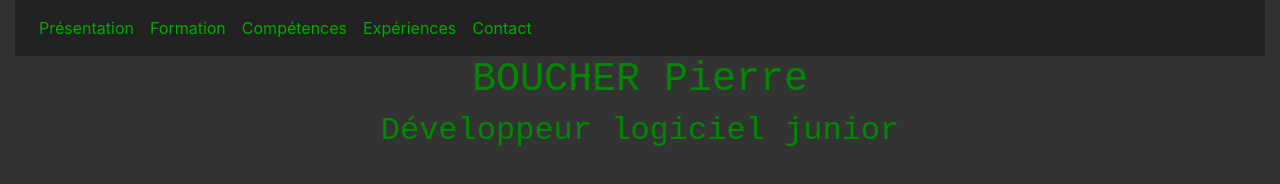
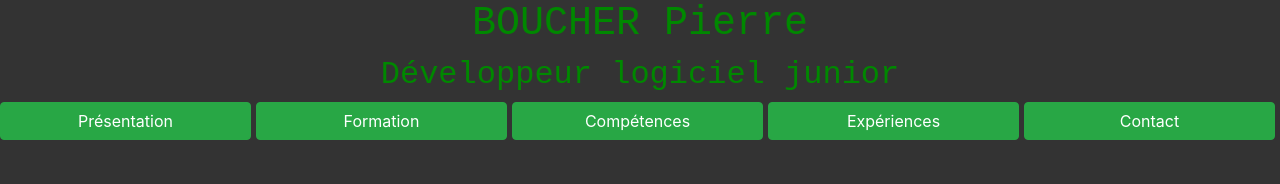
Before and after one commit to Sarastine/CvEnLigne, a plain HTML site: page index.html in a window 1280 px wide. Drawn offline with nearby package versions, Linux system fonts and the light colour scheme.

Commit message:
Navbar ou Boutons selon taille validé

```diff
--- a/assets/css/cvNum.css
+++ b/assets/css/cvNum.css
@@ -33,3 +33,10 @@ h1, h2 {
 .displayNone {
 	display: none;
 }
+.btn-success {
+	margin-bottom: 10px;
+	margin-right: 5px;
+}
+.Tests {
+	border: 2px solid red;
+}
--- a/index.html
+++ b/index.html
@@ -8,7 +8,7 @@
 </head>
 <body>
 	<div class="container-fluid">
-		<nav class="navbar navbar-expand-lg navbar-dark sticky-top">
+		<nav class="navbar navbar-expand-lg navbar-dark sticky-top d-block d-md-none">
 			<button class="navbar-toggler" type="button" data-toggle="collapse" data-target="#navbarSupportedContent" aria-controls="navbarSupportedContent" aria-expanded="false" aria-label="Toggle navigation">
 				<span class="navbar-toggler-icon"></span>
 			</button>
@@ -35,6 +35,16 @@
 		<div id="Titre">
 			<h1>BOUCHER Pierre</h1>
 			<h2>Développeur logiciel junior</h2>
+		</div>
+		<div class="d-none d-md-block">
+			<!--Boutons à partir de md-->
+			<div class="row">
+				<button type="button" class="btn btn-success col" onclick="displayShow('Presentation')">Présentation</button>
+				<button type="button" class="btn btn-success col" onclick="displayShow('Formation')">Formation</button>
+				<button type="button" class="btn btn-success col" onclick="displayShow('Competences')">Compétences</button>
+				<button type="button" class="btn btn-success col" onclick="displayShow('Experiences')">Expériences</button>
+				<button type="button" class="btn btn-success col" onclick="displayShow('Contact')">Contact</button>
+			</div>
 		</div>
 		<div id="Presentation" class="displayNone">
 			<p class="calligraphy">Diagnostiqué autiste Asperger en 2014, j'ai suivi le dispositif Pass P'As (Passeport Professionnel Asperger) sur l'année 2017-2018. Grâce à cela, j'ai pu me réorienter vers le milieu du développement web, et suis actuellement une formation à La Manu : L'École des métiers du Numérique afin de me mettre à niveau.</p>
```
